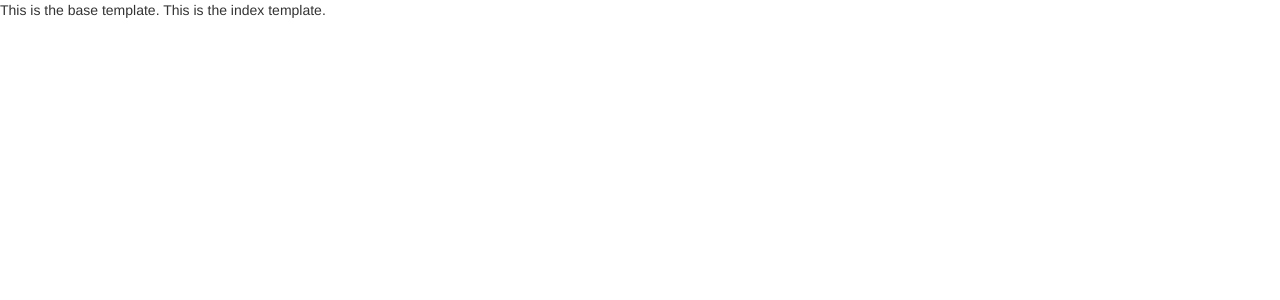
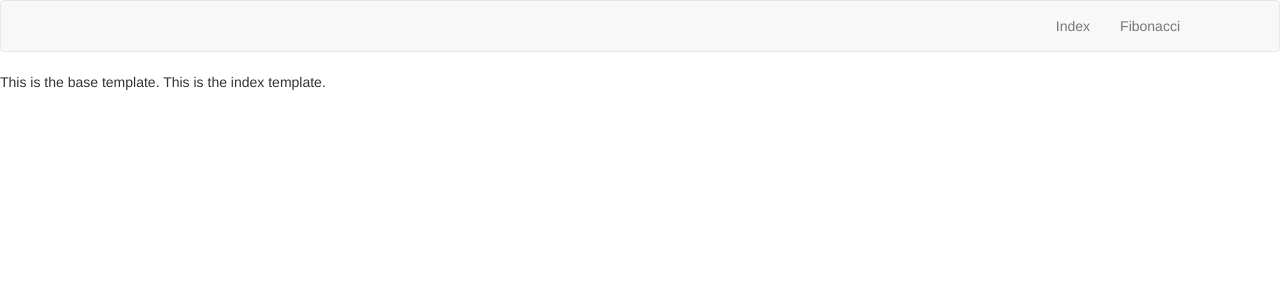
Before and after one commit to dzbee/fibonacci, a Flask app: page / in a window 1280 px wide. Shown: the top 300 px of the page. Run offline with Flask 2, Linux system fonts and the light colour scheme; some libraries are stand-ins or nearby versions.

Commit message:
establish header & title styling for site

```diff
--- a/templates/base.html
+++ b/templates/base.html
@@ -1,5 +1,17 @@
 {% extends "bootstrap/base.html" %}
 
+{% block title %}
+  {% if title %}
+    Fibonacci Sequence Service -- {{ title }}
+  {% else %}
+    Fibonacci Sequence Service
+  {% endif %}
+{% endblock %}
+
+{% block navbar %}
+  {% include "header.html" %}
+{% endblock %}
+
 {% block content %}
-This is the base template.
+  This is the base template.
 {% endblock %}
--- /dev/null
+++ b/templates/header.html
@@ -0,0 +1,18 @@
+<nav class="navbar navbar-default">
+  <div class="container">
+    <div class="navbar-header">
+      <button type="button" class="navbar-toggle collapsed" data-toggle="collapse" data-target="#navbar" aria-expanded="false" aria-controls="navbar">
+	<span class="sr-only">Toggle navigation</span>
+	<span class="icon-bar"></span>
+	<span class="icon-bar"></span>
+	<span class="icon-bar"></span>
+      </button>
+    </div>
+    <div class="navbar-collapse collapse pull-right" id="navbar">
+      <ul class="nav navbar-nav">
+	<li><a href="{{ url_for('index') }}">Index</a></li>
+	<li><a href="{{ url_for('fibonacci_query') }}">Fibonacci</a></li>
+      </ul>
+    </div>
+  </div>
+</nav>
```
